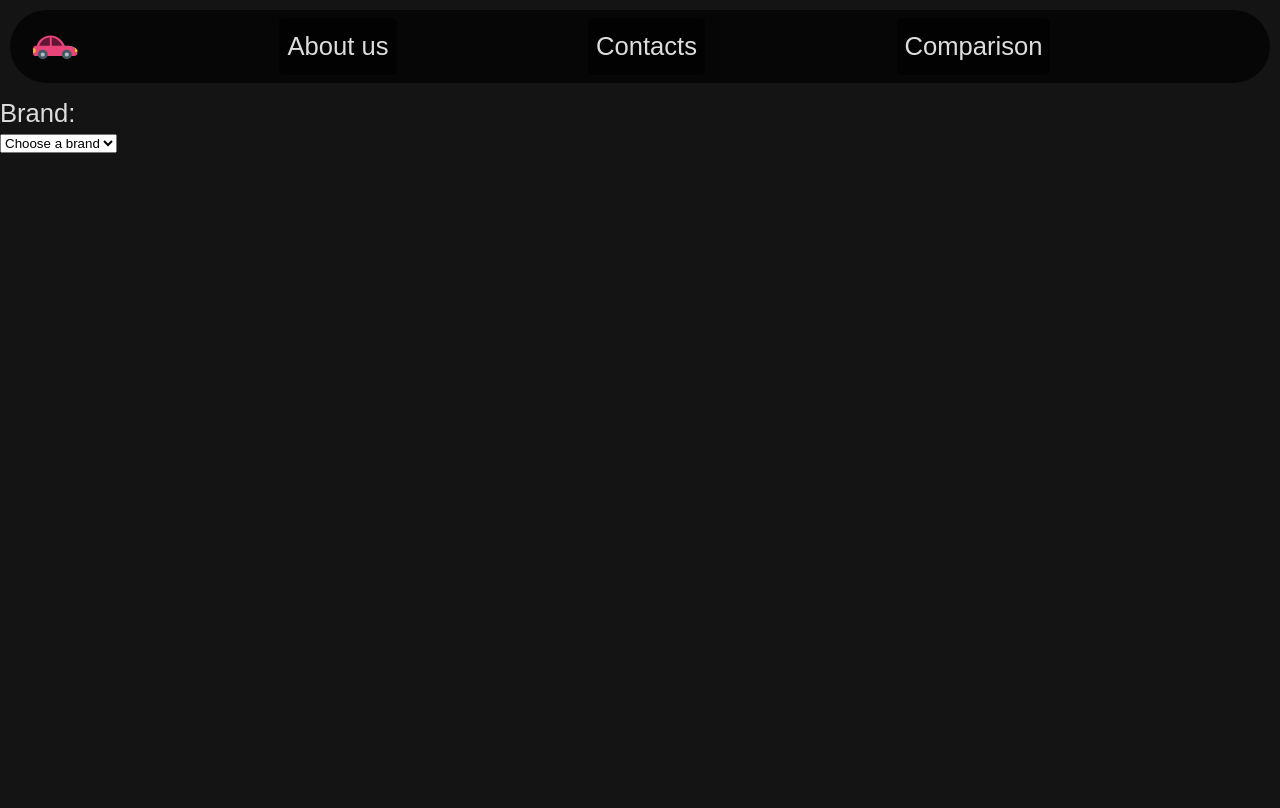
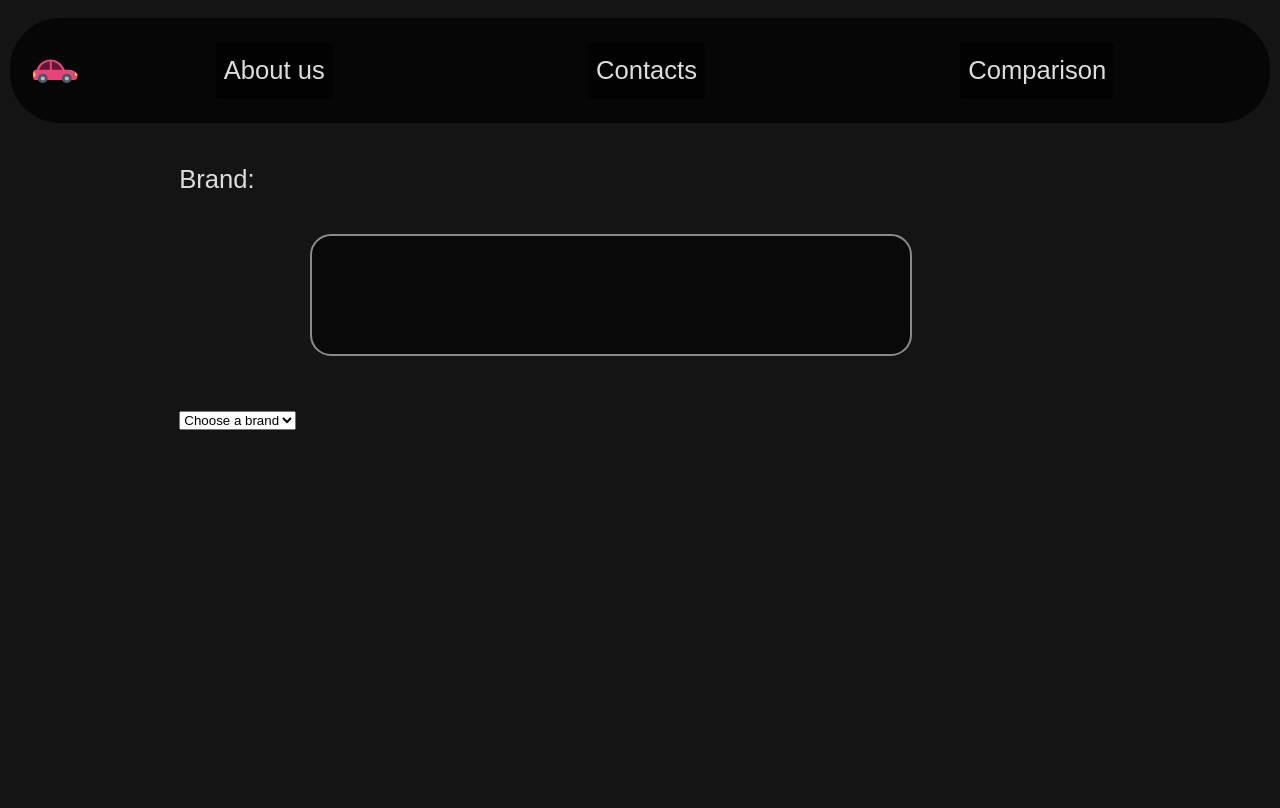
Before and after one commit to Tucptak/Projekt-JDTP, a Flask app: page /comparison in a window 1280 px wide. Before the commit the page ends 153 px from the top, so only its background shows below. Run offline with Flask 3, Linux system fonts and the light colour scheme.

Commit message:
lepsi prehled

```diff
--- a/static/css/comparison/main.css
+++ b/static/css/comparison/main.css
@@ -4,8 +4,8 @@
 
 *{
 	box-sizing: border-box;
-	margin: 0;
-	padding: 0;
+	margin-left: auto;
+	margin-right: auto;
 }
 html, body{
 	height: 100vh;
--- a/templates/comparison.html
+++ b/templates/comparison.html
@@ -253,6 +253,9 @@
 			    Volvo
 			</option>
 			</select>
+            <svg width="800" height="200">
+                <rect x="10" y="10" rx="20" ry="20" width="600" height="120" stroke="white" stroke-width="2" fill="black" opacity="0.5" />
+            </svg>
 			</div>
 	</main>
 </body>
```
Lines whose indentation alone changed are shown as unchanged.
